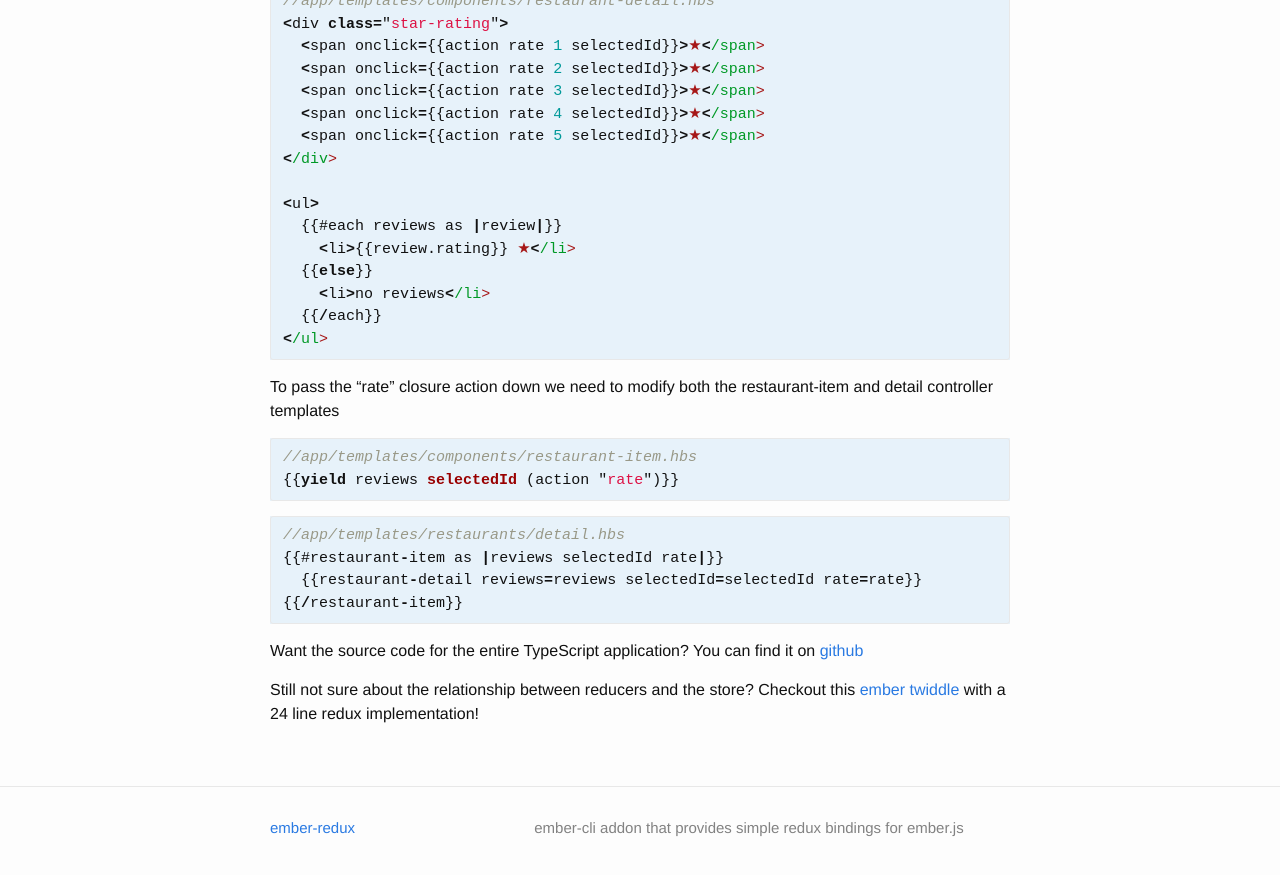
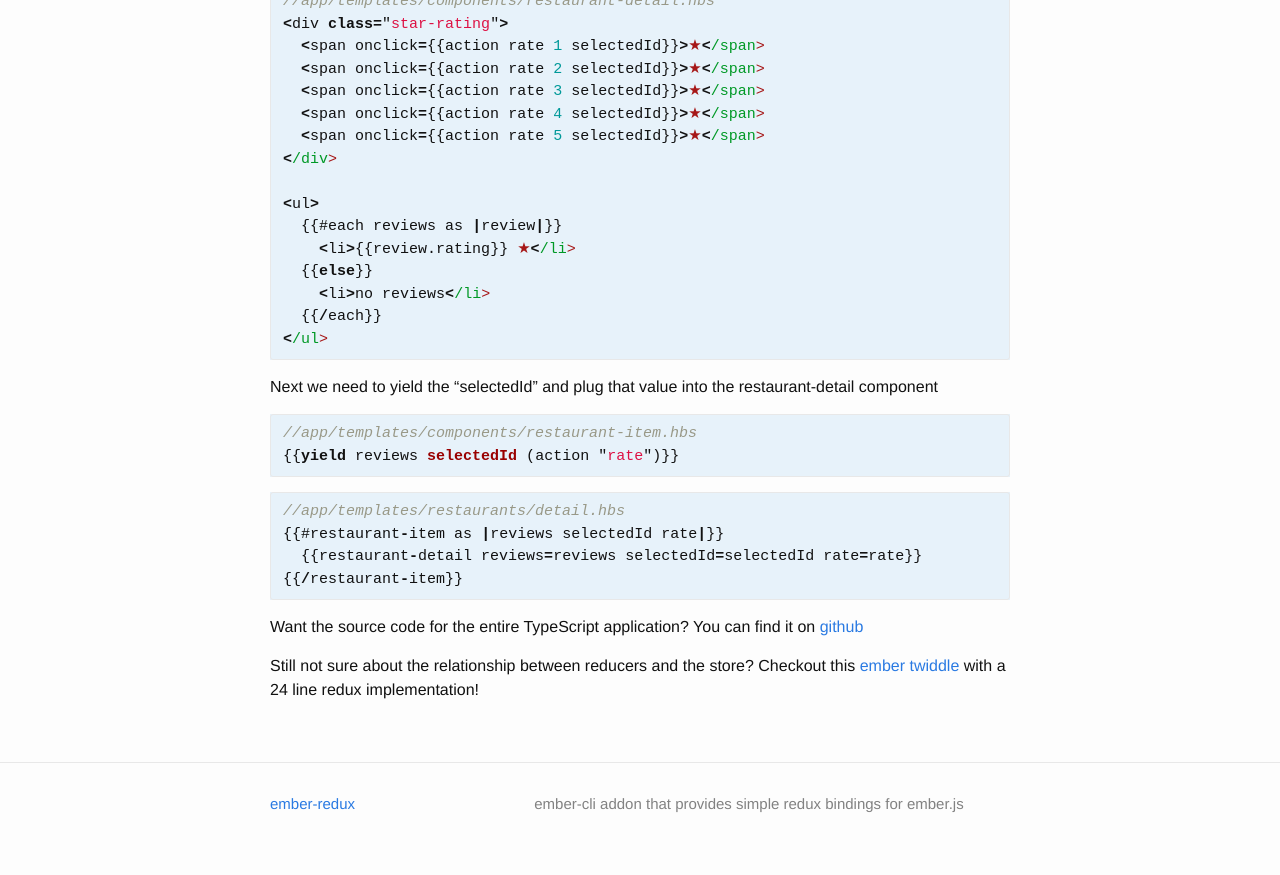
Before and after one commit to ember-redux/ember-redux, a Jekyll site: the page built from docs/typescript.md, in a window 1280 px wide and 900 px high, scrolled down 19757 px. Shown: the top 875 px of the window. Built offline with Jekyll 4.4.1, drawn with Linux system fonts in a browser that asks for light colours; nearby versions of some CDN libraries; our own code applies the rules of GitHub Pages for plain Markdown files.

Commit message:
[DOCS]: one last reword before we ship the TS guide

````diff
--- a/docs/typescript.md
+++ b/docs/typescript.md
@@ -925,7 +925,7 @@ Before we can boot up the app we need to alter the templates to pass through the
   {{/each}}
 </ul>
 ```
-To pass the "rate" closure action down we need to modify both the restaurant-item and detail controller templates
+Next we need to yield the "selectedId" and plug that value into the restaurant-detail component
 
 ```js
 //app/templates/components/restaurant-item.hbs
````
